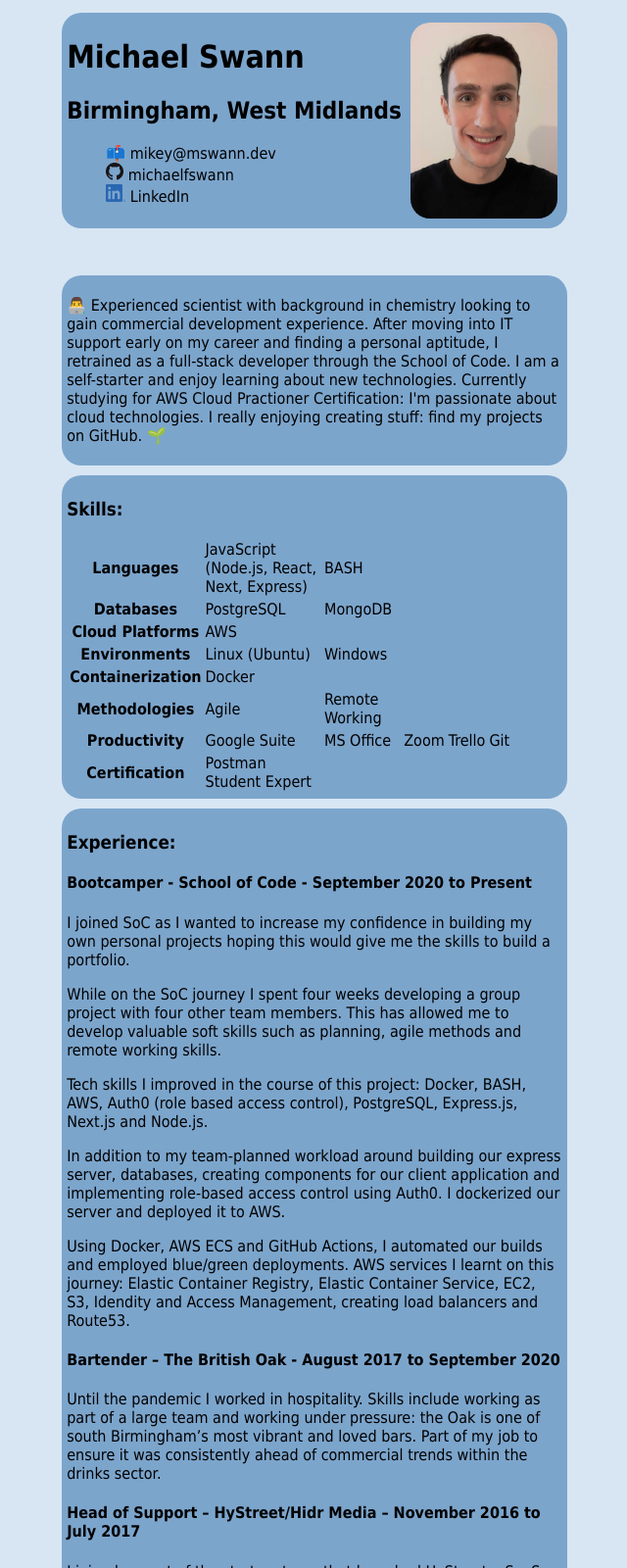
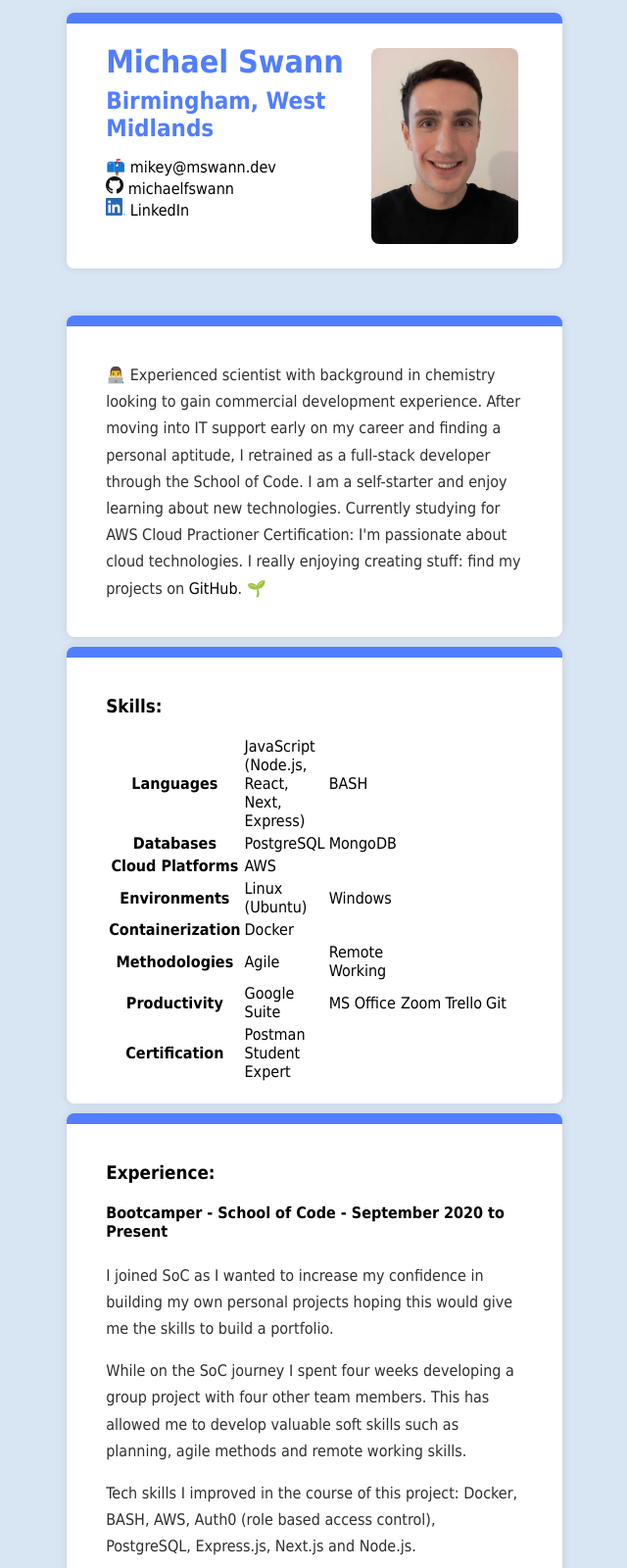
Before and after one commit to michaelfswann/cloud-resume-challenge, a plain HTML site: page cv-new/resume.html in a window 1280 px wide. Shown: the top 1600 px of the page at 98% size, without its empty margins (319-959 px from the left). Drawn offline with Linux system fonts and the light colour scheme.

Commit message:
update css

```diff
--- a/cv-new/resume.css
+++ b/cv-new/resume.css
@@ -1,6 +1,15 @@
 body {
   background-color: rgb(216, 230, 243);
   font-family: Tahoma, sans-serif;
+}
+
+p {
+  line-height: 1.7rem;
+  color: #2f2f2f;
+}
+h2 {
+  color: #517eff;
+  margin: 0;
 }
 
 .page {
@@ -10,13 +19,27 @@ body {
 }
 
 .profile {
-  background-color: rgb(124, 165, 204);
-  border-radius: 20px;
   display: flex;
   justify-content: space-between;
   width: 40%;
   margin: 5px;
-  padding: 5px;
+
+  background: white;
+  box-shadow: 0 0 10px rgba(0, 0, 0, 0.1);
+  padding: 20px 40px;
+  box-sizing: border-box;
+  border-top: 11px solid #517eff;
+  border-radius: 8px;
+}
+
+h1 {
+  margin: 0;
+  padding-bottom: 7px;
+  color: #517eff;
+}
+
+ul#contact-list {
+  padding: 0;
 }
 
 .contact {
@@ -30,47 +53,67 @@ body {
 }
 
 #pic-of-me {
-  border-radius: 20px;
+  border-radius: 8px;
 }
 
 .statement {
-  background-color: rgb(124, 165, 204);
-  border-radius: 20px;
+  background: white;
+  box-shadow: 0 0 10px rgba(0, 0, 0, 0.1);
+  padding: 20px 40px;
+  box-sizing: border-box;
+  border-top: 11px solid #517eff;
+  border-radius: 8px;
+
   width: 40%;
   margin: 5px;
-  padding: 5px;
 }
 
 .skills {
-  background-color: rgb(124, 165, 204);
-  border-radius: 20px;
   width: 40%;
   margin: 5px;
-  padding: 5px;
+
+  background: white;
+  box-shadow: 0 0 10px rgba(0, 0, 0, 0.1);
+  padding: 20px 40px;
+  box-sizing: border-box;
+  border-top: 11px solid #517eff;
+  border-radius: 8px;
 }
 
 .experience {
-  background-color: rgb(124, 165, 204);
-  border-radius: 20px;
   width: 40%;
   margin: 5px;
-  padding: 5px;
+
+  background: white;
+  box-shadow: 0 0 10px rgba(0, 0, 0, 0.1);
+  padding: 20px 40px;
+  box-sizing: border-box;
+  border-top: 11px solid #517eff;
+  border-radius: 8px;
 }
 
 .education {
-  background-color: rgb(124, 165, 204);
-  border-radius: 20px;
   width: 40%;
   margin: 5px;
-  padding: 5px;
+
+  background: white;
+  box-shadow: 0 0 10px rgba(0, 0, 0, 0.1);
+  padding: 20px 40px;
+  box-sizing: border-box;
+  border-top: 11px solid #517eff;
+  border-radius: 8px;
 }
 
 .interests {
-  background-color: rgb(124, 165, 204);
-  border-radius: 20px;
   width: 40%;
   margin: 5px;
-  padding: 5px;
+
+  background: white;
+  box-shadow: 0 0 10px rgba(0, 0, 0, 0.1);
+  padding: 20px 40px;
+  box-sizing: border-box;
+  border-top: 11px solid #517eff;
+  border-radius: 8px;
 }
 #contact-list {
   list-style-type: none;
@@ -84,3 +127,12 @@ a {
 a:hover {
   text-decoration: underline;
 }
+
+h4.experience-date {
+  margin: 0;
+  font-weight: 500;
+  opacity: 0.5;
+}
+h4.experience-title {
+  margin: 10px 0;
+}
```
